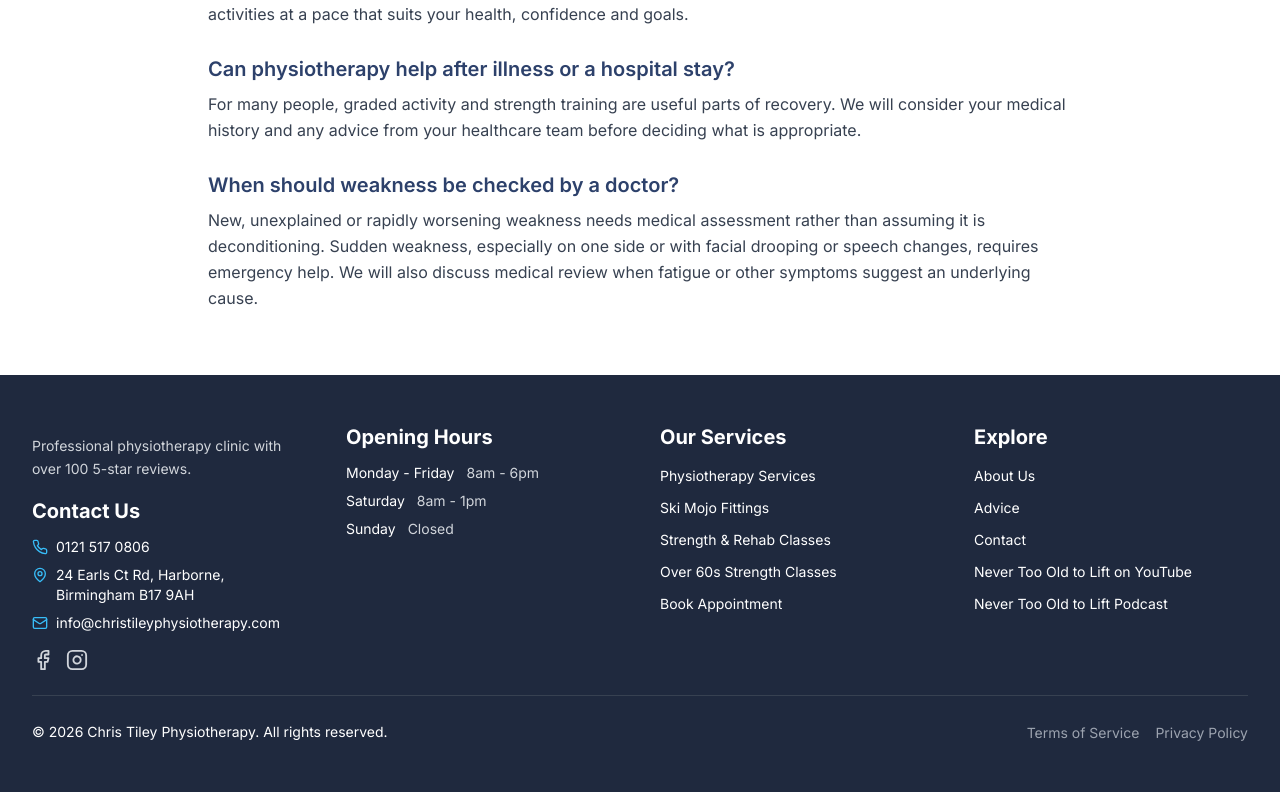
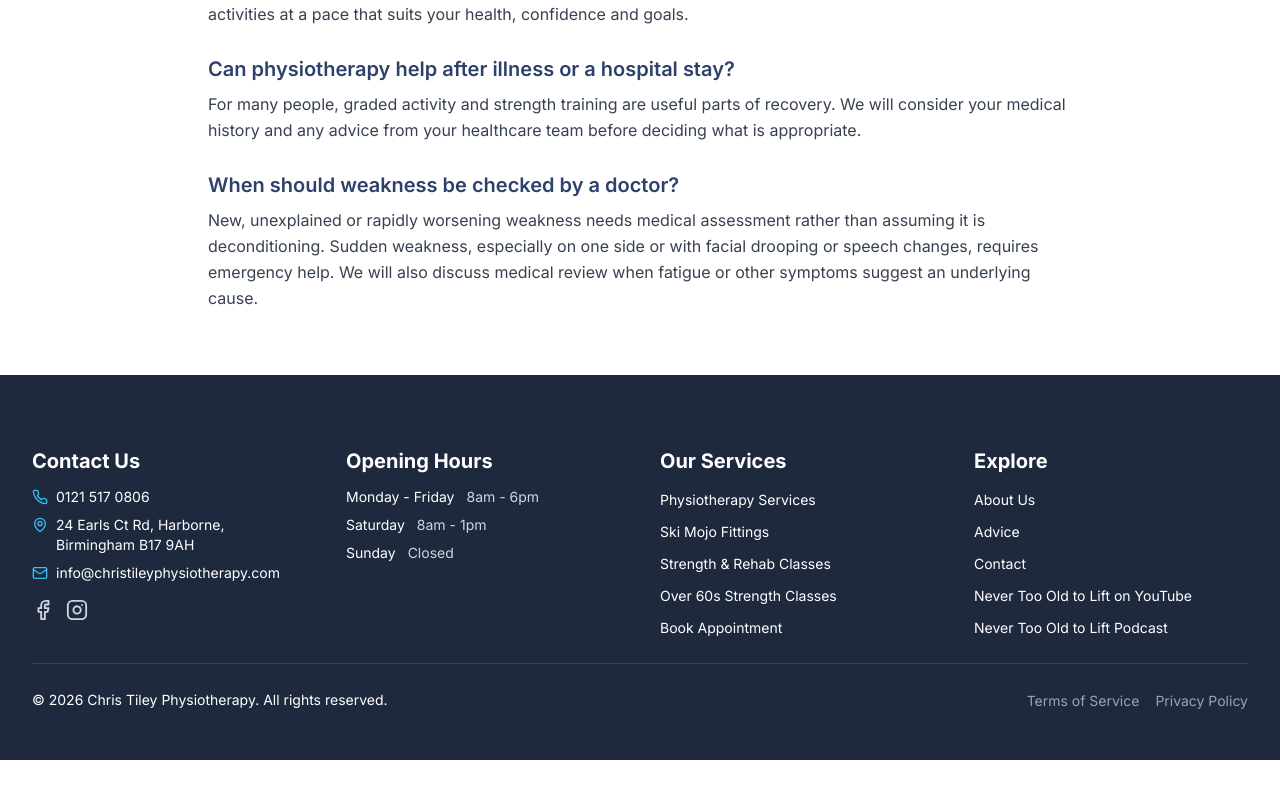
Before and after one commit to CTPhysio/CTPhysio, a React (Vite) app: page /treatments/deconditioning in a window 1280 px wide. Shown: the part 3201-3993 px from the top of the page. After the commit the page ends 3961 px from the top, so only its background shows below. Built offline with nearby package versions, Linux system fonts and the light colour scheme.

Commit message:
Align footer column headings and remove redundant review sentence

```diff
--- a/src/components/Footer.tsx
+++ b/src/components/Footer.tsx
@@ -6,13 +6,12 @@ const Footer: React.FC = () => {
     <footer className="bg-navy-900 text-white">
       <div className="py-8 md:py-12">
         <div className="container mx-auto px-4 sm:px-6 lg:px-8">
+          <div className="mb-6">
+            <img src="/logo.png" alt="Chris Tiley Physiotherapy" className="h-10 md:h-12 w-auto brightness-0 invert" onError={(e) => { e.currentTarget.style.display = 'none'; }} />
+          </div>
           <div className="grid grid-cols-1 sm:grid-cols-2 lg:grid-cols-4 gap-8 lg:gap-10">
             {/* Clinic details */}
             <div>
-              <div className="flex items-center mb-3">
-                <img src="/logo.png" alt="Chris Tiley Physiotherapy" className="h-10 md:h-12 w-auto brightness-0 invert" onError={(e) => { e.currentTarget.style.display = 'none'; }} />
-              </div>
-              <p className="text-gray-300 mb-4 text-sm leading-relaxed">Professional physiotherapy clinic with over 100 5-star reviews.</p>
               <h3 className="text-base md:text-xl font-bold mb-3">Contact Us</h3>
               <ul className="space-y-2">
                 <li className="flex items-start"><Phone size={16} className="mr-2 flex-shrink-0 mt-0.5 text-sky-400" /><a href="tel:01215170806" className="text-sm hover:text-sky-400">0121 517 0806</a></li>
```
